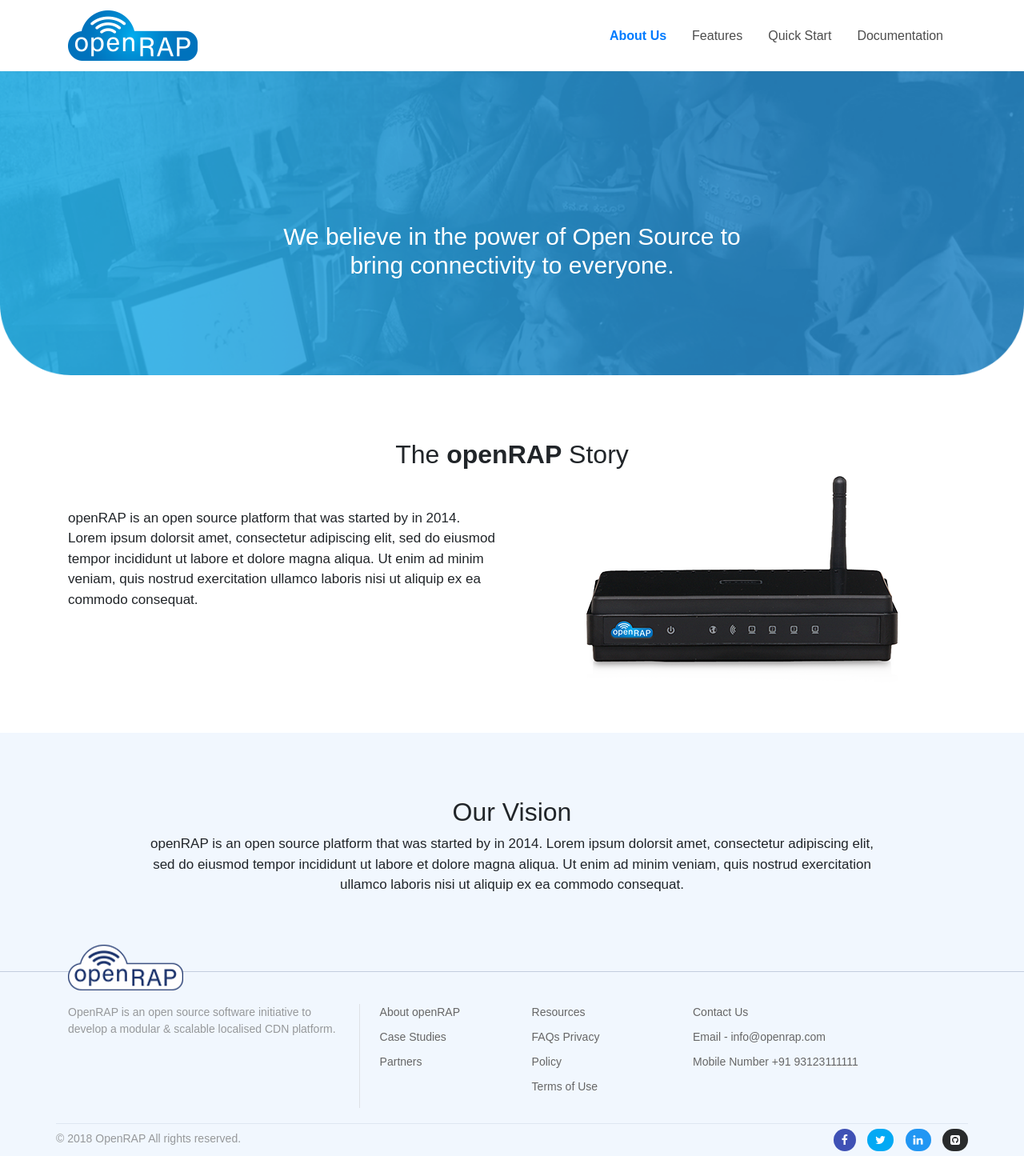
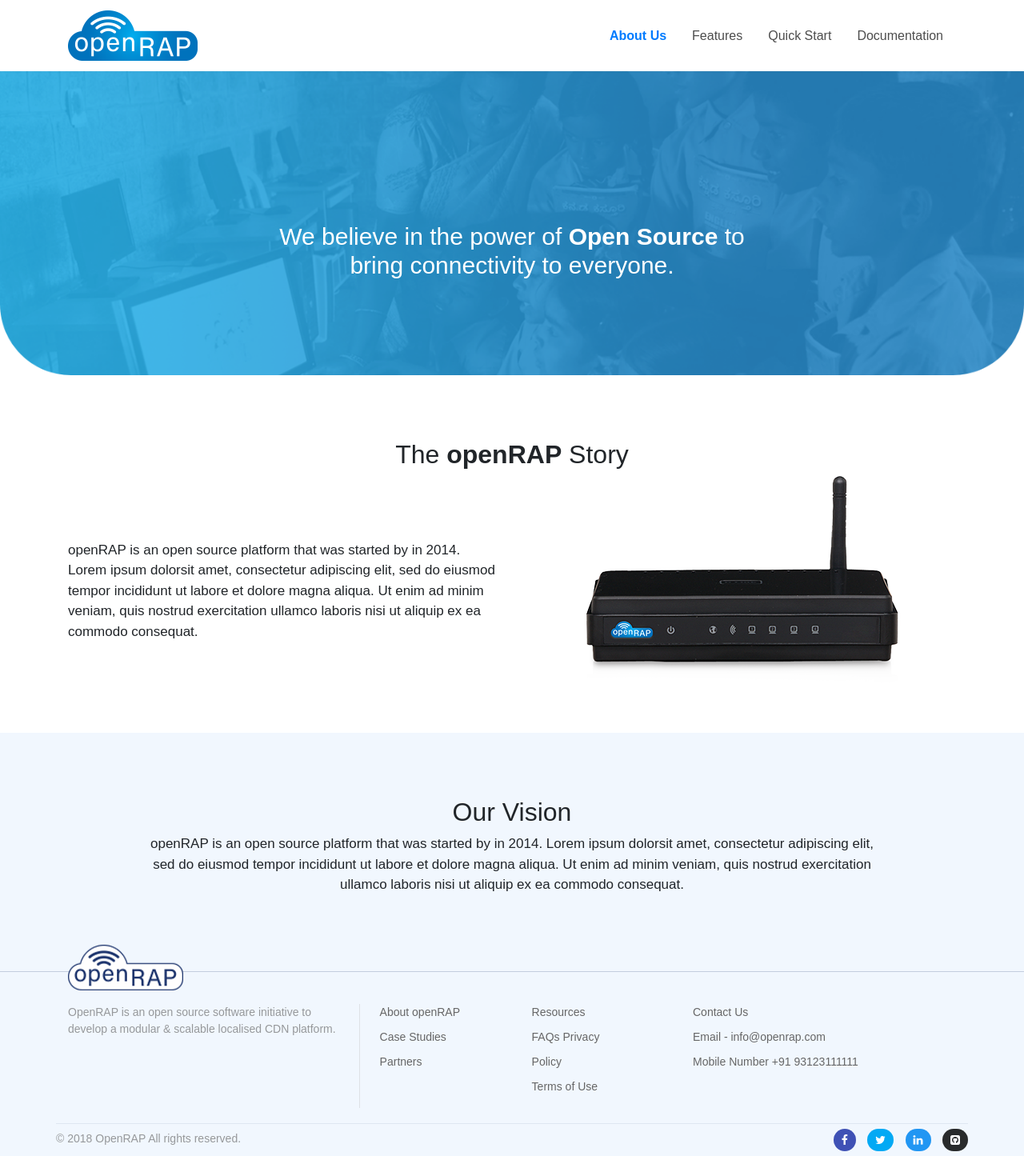
Before and after one commit to projectOpenRAP/projectOpenRAP.github.io, a Jekyll site: the page built from about.html, in a window 1280 px wide. Shown: the whole page at 80% size. Built offline with Jekyll 4.4.1, drawn with Linux system fonts in a browser that asks for light colours; nearby versions of some CDN libraries; some web fonts are replaced; comment, search, counter and statistics services are not loaded.

Commit message:
Task #OR-86: About Page

```diff
--- a/about.html
+++ b/about.html
@@ -16,9 +16,9 @@
 	<!--Banner 1-->
 
 		<div class="position-relative text-center">
-			<img src="/img/Layer_as.png" class="img-fluid" alt="OpenRAP About">
+			<img src="/img/Layer_as.png" class="img-fluid col-12 p-0" alt="OpenRAP About">
 			<div class="position-absolute text-center Banner1">
-				<h2>We believe in the power of Open Source to bring connectivity to everyone.</h2>
+				<h2>We believe in the power of <b>Open Source</b> to bring connectivity to everyone.</h2>
 			</div>
 		</div>
 
@@ -26,11 +26,11 @@
 
 	<!--Banner2 -->
 		<div class="container">
-			<div class="text-center pt-40 pb-40">
-				<h2 class="pt-40">The <b>openRAP</b> Story</h2>
+			<div class="text-center pt-40 pb-40 py-xs">
+				<h2 class="pt-40 py-xs">The <b>openRAP</b> Story</h2>
 				<div class="row">
-					<div class="col-md-6 pt-40 text-left">
-						<p>openRAP is an open source platform that was started by in 2014. Lorem ipsum dolorsit amet, consectetur adipiscing elit, sed do eiusmod tempor incididunt ut labore et dolore magna aliqua. Ut enim ad minim veniam, quis nostrud exercitation ullamco laboris nisi ut aliquip ex ea commodo consequat.</p>
+					<div class="col-md-6 pt-40 text-left py-xs">
+						<p class="pt-40 py-xs">openRAP is an open source platform that was started by in 2014. Lorem ipsum dolorsit amet, consectetur adipiscing elit, sed do eiusmod tempor incididunt ut labore et dolore magna aliqua. Ut enim ad minim veniam, quis nostrud exercitation ullamco laboris nisi ut aliquip ex ea commodo consequat.</p>
 					</div>
 					<div class="col-md-6">
 						<img src="/img/product-demo.png" class="img-fluid" alt="learning">
@@ -43,7 +43,7 @@
 	<!--Banner3-->
 	<div class="bg-skyBlue">
 		<div class="container">
-			<div class="row pt-40 pb-40">
+			<div class="row pt-40 pb-40 py-xs">
 				<div class="col-md-1"></div>
 				<div class="col-md-10">
 					<div class="pt-40 pb-40">
```
